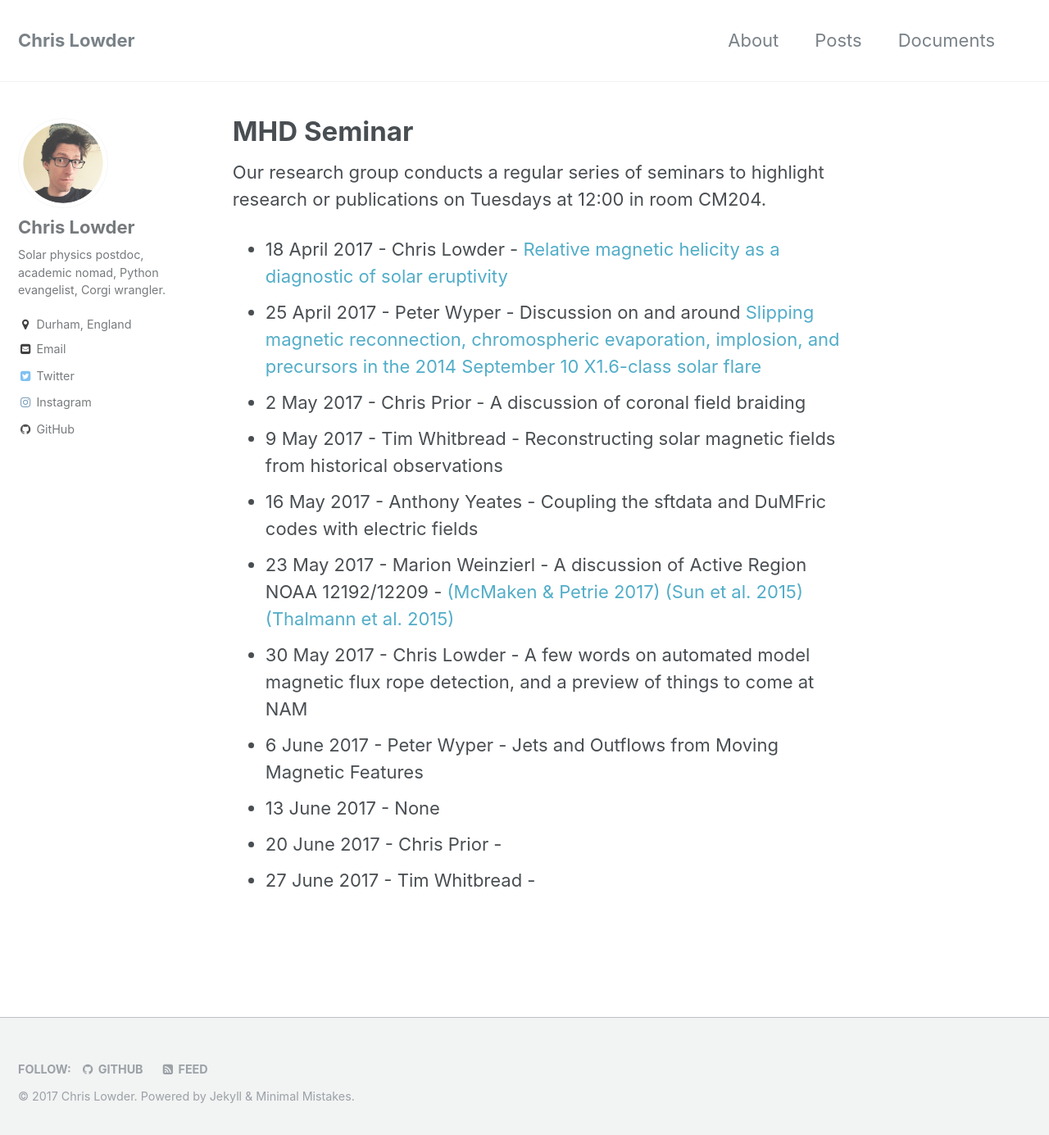
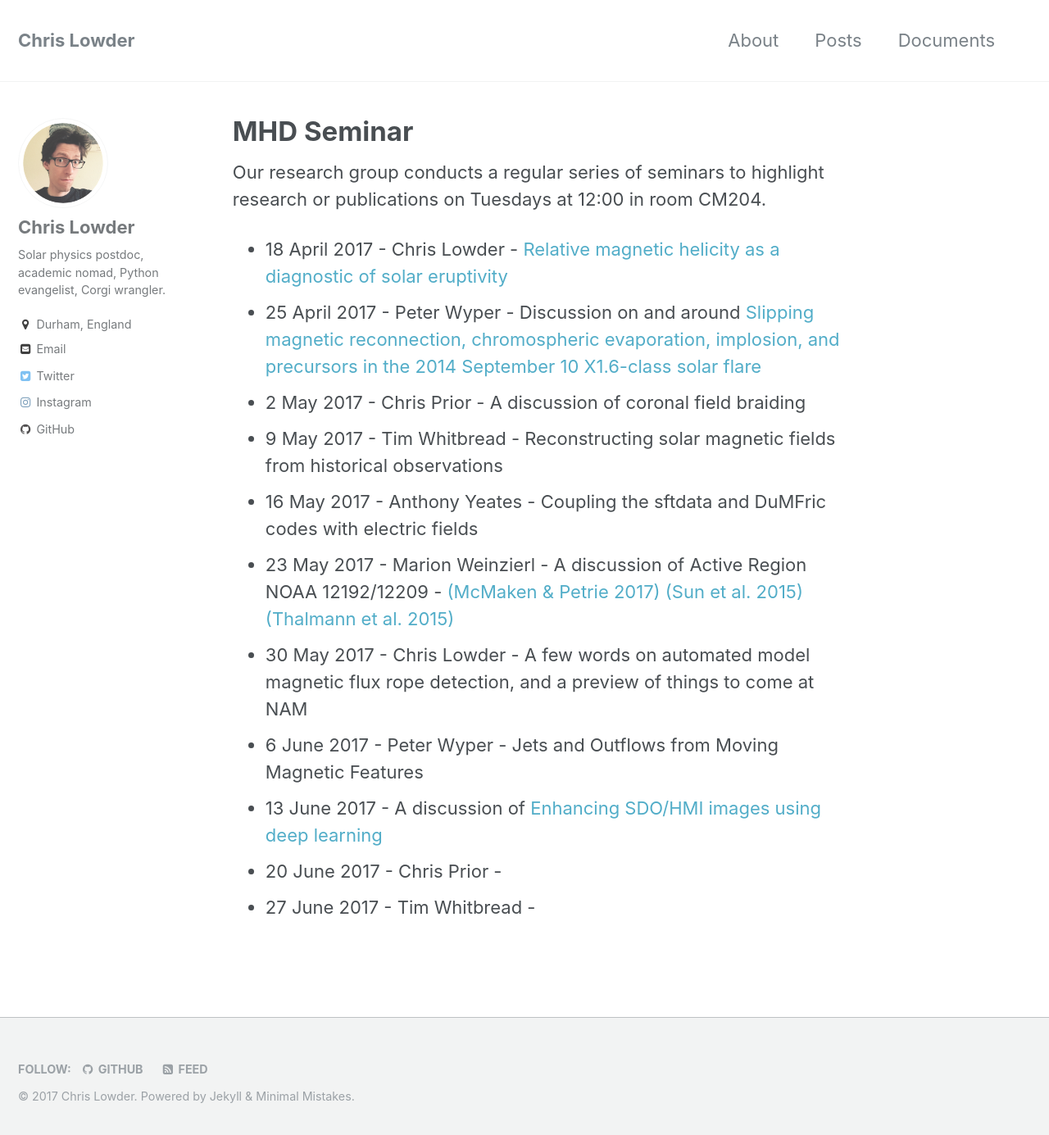
Before and after one commit to lowderchris/lowderchris.github.io, a Jekyll site: the page built from _pages/mhd-seminar.md, in a window 1280 px wide and 1393 px high. Shown: the top 1385 px of the window at 82% size. Built offline with Jekyll 4.4.1, drawn with Linux system fonts in a browser that asks for light colours.

Commit message:
Updated seminar schedule

```diff
--- a/_pages/mhd-seminar.md
+++ b/_pages/mhd-seminar.md
@@ -13,6 +13,6 @@ Our research group conducts a regular series of seminars to highlight research o
 - 23 May 2017 - Marion Weinzierl - A discussion of Active Region NOAA 12192/12209 - [(McMaken & Petrie 2017)](http://iopscience.iop.org/article/10.3847/1538-4357/aa6d0b/meta) [(Sun et al. 2015)](http://iopscience.iop.org/article/10.1088/2041-8205/804/2/L28/meta) [(Thalmann et al. 2015)](http://iopscience.iop.org/article/10.1088/2041-8205/801/2/L23/meta)
 - 30 May 2017 - Chris Lowder - A few words on automated model magnetic flux rope detection, and a preview of things to come at NAM
 - 6 June 2017 - Peter Wyper - Jets and Outflows from Moving Magnetic Features
-- 13 June 2017 - None
+- 13 June 2017 - A discussion of [Enhancing SDO/HMI images using deep learning](https://arxiv.org/abs/1706.02933)
 - 20 June 2017 - Chris Prior -
 - 27 June 2017 - Tim Whitbread -
```
